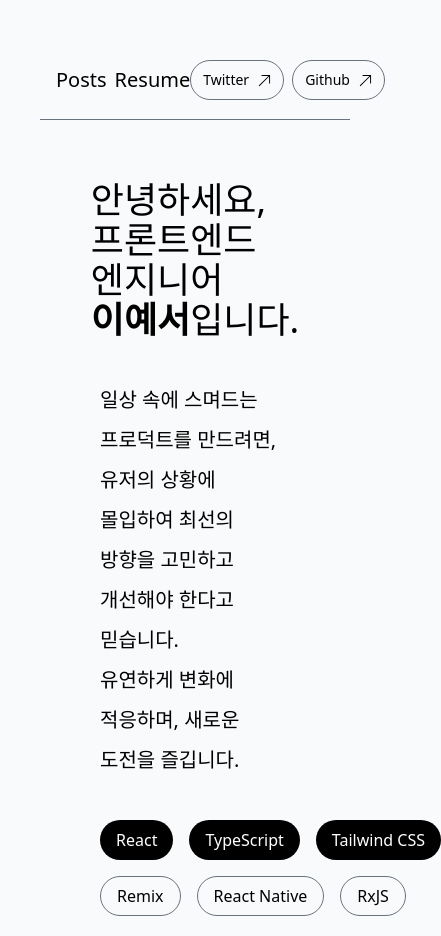
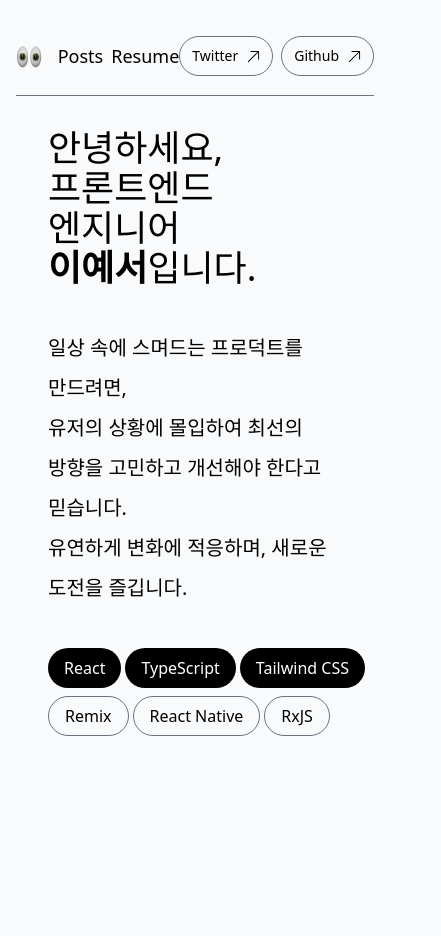
Before and after one commit to mkitwave/zero-log, a Next.js app: page /resume in a window 390 px wide. Shown: the whole page, 441 px wide, since content can reach past the window. After the commit the page ends 844 px from the top, so only its background shows below. Built offline with nearby package versions, Linux system fonts and the light colour scheme.

Commit message:
모바일 스타일 조정

```diff
--- a/components/Home/key-visual.tsx
+++ b/components/Home/key-visual.tsx
@@ -6,7 +6,7 @@ const KeyVisual = () => {
     <section className="flex [max-1190px:h-0] grow items-center w-full">
       <div className="flex [max-1190px:flex-row] flex-col items-center gap-x-20 w-full py-10">
         <Image src={keyVisual} alt="key visual" width={450} />
-        <p className="text-7xl text-gray-900">
+        <p className="md:text-7xl text-6xl text-gray-900">
           <span className="font-light">{"I'm"}</span>
           <br />
           <span className="font-medium">Frontend Developer</span>
--- a/components/Layout/header.tsx
+++ b/components/Layout/header.tsx
@@ -10,7 +10,7 @@ export const Header = () => {
 
   return (
     <header className="flex border-b justify-between border-gray-500 items-center h-20">
-      <div className="md:gap-x-4 gap-x-2 flex text-xl md:text-2xl items-center font-light">
+      <div className="md:gap-x-4 gap-x-2 flex text-lg md:text-2xl items-center font-light">
         {pathname !== "/" && (
           <Link href="/" className="mr-2">
             <Image
--- a/components/Layout/layout.tsx
+++ b/components/Layout/layout.tsx
@@ -12,7 +12,7 @@ const Layout = ({ children }: Props) => {
   return (
     <>
       <Meta />
-      <div className="h-screen py-10 px-10 flex flex-col">
+      <div className="h-screen md:p-10 p-4 flex flex-col">
         <Header />
         <div className="h-0 grow w-full">{children}</div>
       </div>
--- a/components/Post/preview-post.tsx
+++ b/components/Post/preview-post.tsx
@@ -13,7 +13,7 @@ export const PreviewPost = ({ post }: Props) => {
   return (
     <Link
       href={`/posts/${slug}`}
-      className="w-1/4 h-[40rem] min-w-[24rem] break-keep border items-center justify-between py-10 px-10 text-center border-gray-500 text-xl flex flex-col gap-y-5"
+      className="w-1/4 md:h-[40rem] h-[36rem] min-w-[24rem] break-keep border items-center justify-between py-10 px-10 text-center border-gray-500 text-xl flex flex-col gap-y-5"
     >
       <hr className="w-10 border-gray-500" />
       <div className="flex flex-col gap-y-2 items-center h-0 grow">
--- a/pages/index.tsx
+++ b/pages/index.tsx
@@ -9,7 +9,7 @@ export default function Home() {
         <title>{BLOG_TITLE}</title>
       </Head>
       <div className="flex flex-col h-full w-full">
-        <h1 className="shrink-0 md:text-[20rem] text-[13rem] md:break-words text-gray-900 flex pb-2 tracking-tight leading-tight md:pr-8">
+        <h1 className="shrink-0 md:text-[20rem] text-[12rem] md:break-words text-gray-900 flex pb-2 tracking-tight leading-tight md:pr-8">
           Zero. log
         </h1>
         <KeyVisual />
--- a/pages/posts/[slug].tsx
+++ b/pages/posts/[slug].tsx
@@ -22,7 +22,7 @@ export default function Post({ post, morePosts, preview }: Props) {
     return <ErrorPage statusCode={404} />;
   }
   return (
-    <article className="p-10">
+    <article className="md:p-10 p-3">
       <Head>
         <title>{title}</title>
         <meta property="og:image" content={post.ogImage.url} />
--- a/pages/resume.tsx
+++ b/pages/resume.tsx
@@ -8,7 +8,7 @@ export default function Resume() {
       <Head>
         <title>Resume | {BLOG_TITLE}</title>
       </Head>
-      <article className="p-10 w-full h-full">
+      <article className="md:p-10 p-3 w-full h-full">
         <div className="flex flex-col w-full h-full items-center">
           <div className="flex md:h-1/2 md:flex-row flex-col w-full items-end">
             <Box className="text-4xl text-start">
@@ -28,8 +28,8 @@ export default function Resume() {
           </div>
           <hr className="border-gray-500 border w-[5rem] md:flex hidden" />
           <div className="flex md:h-1/2 md:flex-row flex-col md:h-full w-full">
-            <Box className="gap-y-4 flex flex-col">
-              <div className="gap-x-4 flex">
+            <Box className="md:gap-y-4 gap-y-2 flex flex-col">
+              <div className="md:gap-x-3 gap-x-1 flex">
                 <div className="rounded-full bg-black text-white px-4 h-10 flex items-center justify-center">
                   React
                 </div>
@@ -40,7 +40,7 @@ export default function Resume() {
                   Tailwind CSS
                 </div>
               </div>
-              <div className="gap-x-4 flex">
+              <div className="md:gap-x-3 gap-x-1 flex">
                 <div className="rounded-full border-gray-500 border px-4 h-10 flex items-center justify-center">
                   Remix
                 </div>
```
